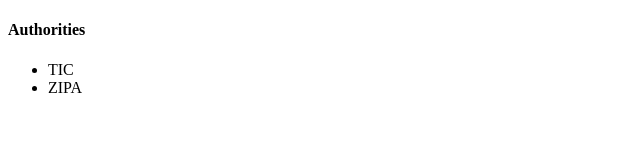
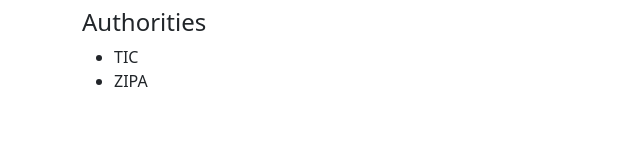
Before and after one commit to navicodes/TZ-KITF, a plain HTML site: page index.html in a window 1280 px wide. Shown: the whole page, without its empty margins (0-640 px from the left). Drawn offline with nearby package versions, Linux system fonts and the light colour scheme.

Commit message:
page wrapper container

```diff
--- a/index.html
+++ b/index.html
@@ -1,14 +1,20 @@
 <!DOCTYPE html>
     <head>
 
+        <!-- CSS only -->
+        <link href="https://cdn.jsdelivr.net/npm/bootstrap@5.2.0-beta1/dist/css/bootstrap.min.css" rel="stylesheet" integrity="sha384-0evHe/X+R7YkIZDRvuzKMRqM+OrBnVFBL6DOitfPri4tjfHxaWutUpFmBp4vmVor" crossorigin="anonymous">
     </head>
 
     <body>
+        <div id="page" class="container">
             <h3></h3>
             <h4>Authorities</h4>
             <ul>
                 <li>TIC</li>
                 <li>ZIPA</li>
             </ul>
+        </div>
+    <!-- JavaScript Bundle with Popper -->
+    <script src="https://cdn.jsdelivr.net/npm/bootstrap@5.2.0-beta1/dist/js/bootstrap.bundle.min.js" integrity="sha384-pprn3073KE6tl6bjs2QrFaJGz5/SUsLqktiwsUTF55Jfv3qYSDhgCecCxMW52nD2" crossorigin="anonymous"></script>
     </body>
 </html>
```
Lines whose indentation alone changed are shown as unchanged.
